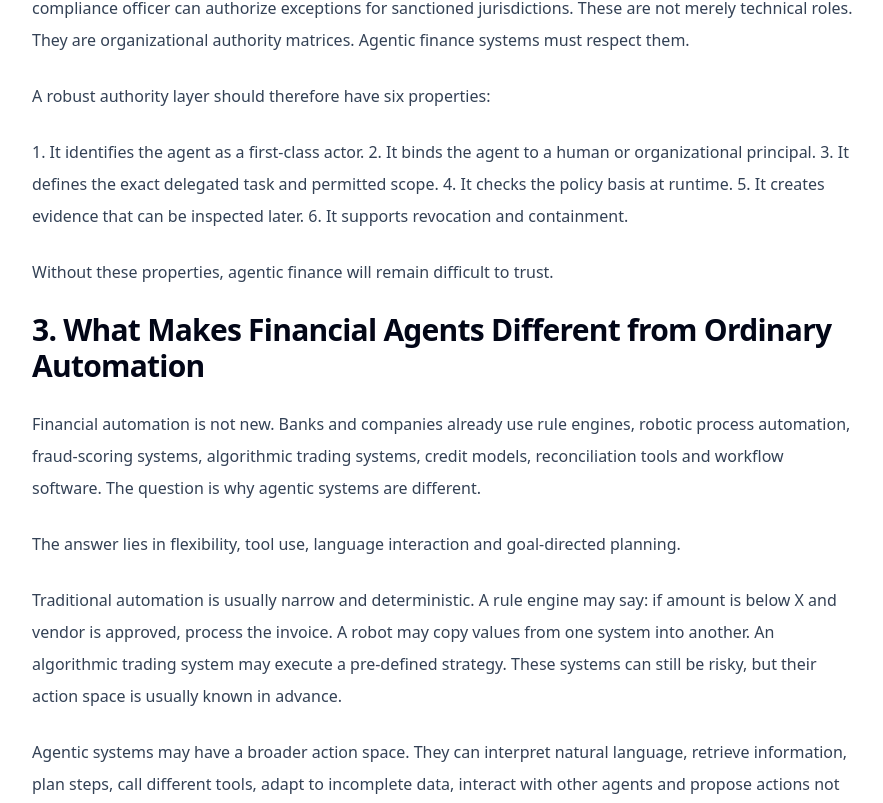
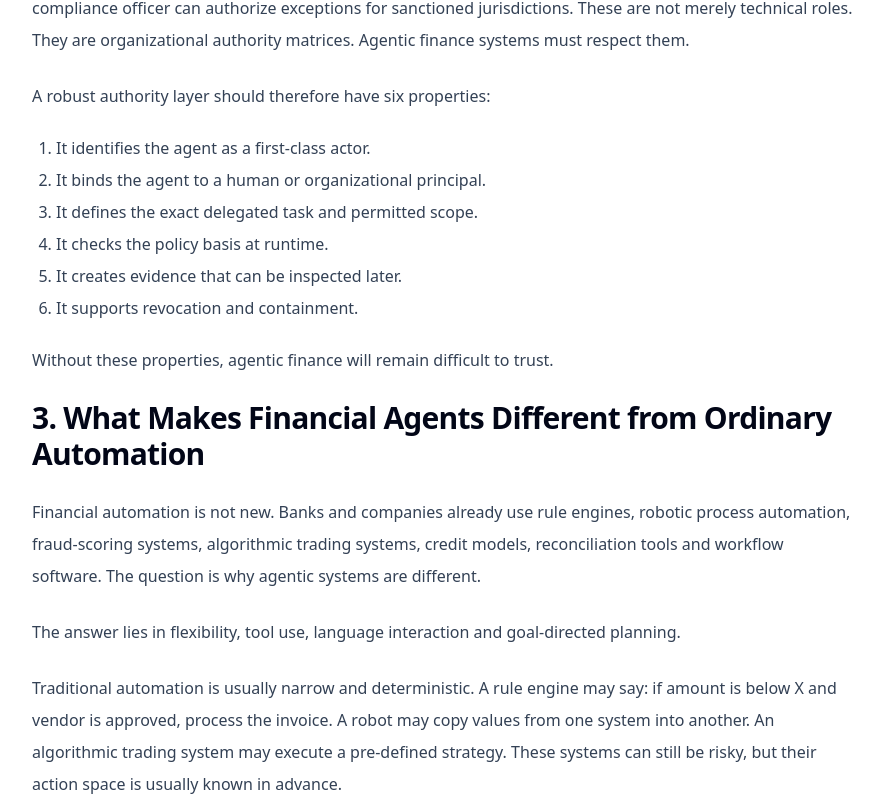
Before and after one commit to Hovhannes7/Digital-Economy-Institute, a Next.js app: page /publications/agentic-finance-identity-authority-auditability in a window 1280 px wide. Shown: the part 5417-6220 px from the top of the page, without its empty margins (0-883 px from the left). Built offline with nearby package versions, Linux system fonts and the light colour scheme.

Commit message:
Render ordered lists in publication markdown

```diff
--- a/components/MarkdownBody.tsx
+++ b/components/MarkdownBody.tsx
@@ -140,6 +140,16 @@ export function MarkdownBody({ content }: { content: string }) {
           );
         }
 
+        if (/^\d+\.\s/.test(t)) {
+          return (
+            <ol key={i} className="list-decimal space-y-2 pl-6 text-slate-700">
+              {t.split("\n").map((x, j) => (
+                <li key={j}>{inlineFormat(x.replace(/^\d+\.\s*/, ""))}</li>
+              ))}
+            </ol>
+          );
+        }
+
         if (t.startsWith("- ")) {
           return (
             <ul key={i} className="list-disc space-y-2 pl-6 text-slate-700">
```
